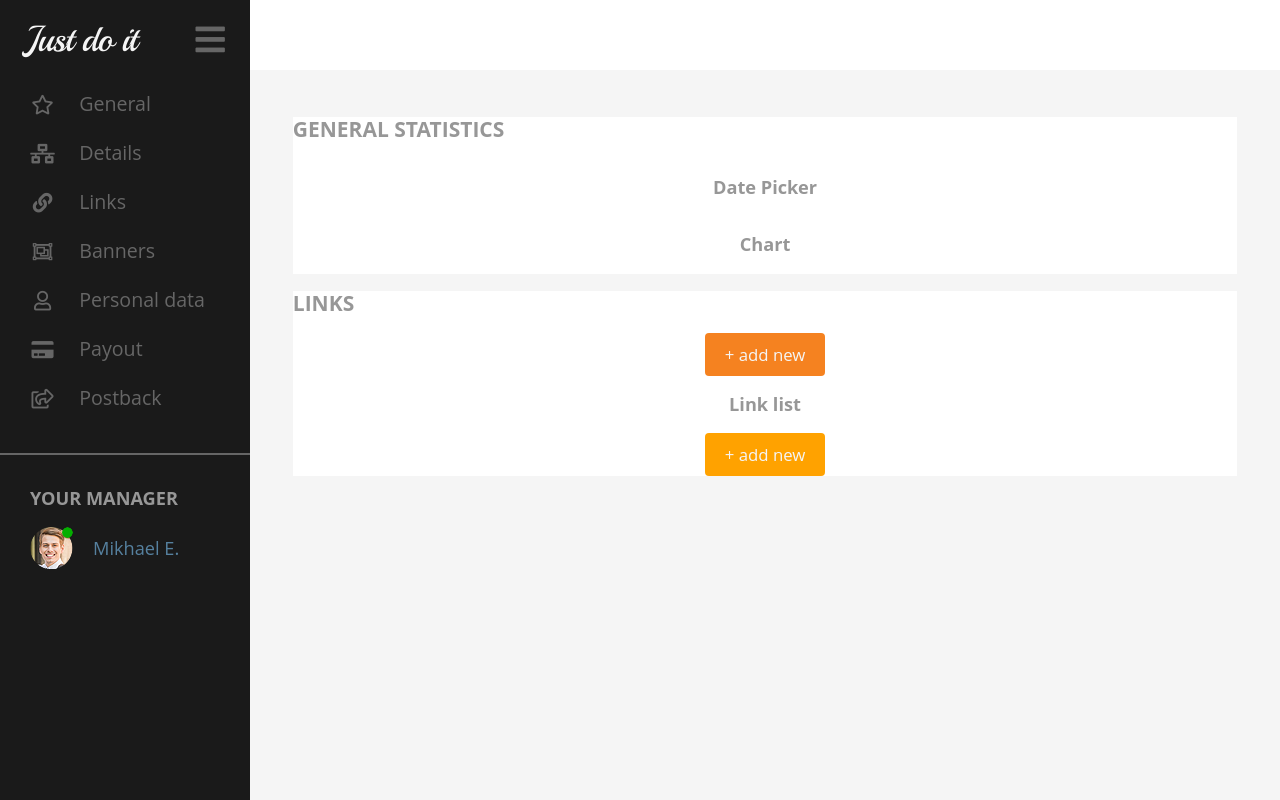
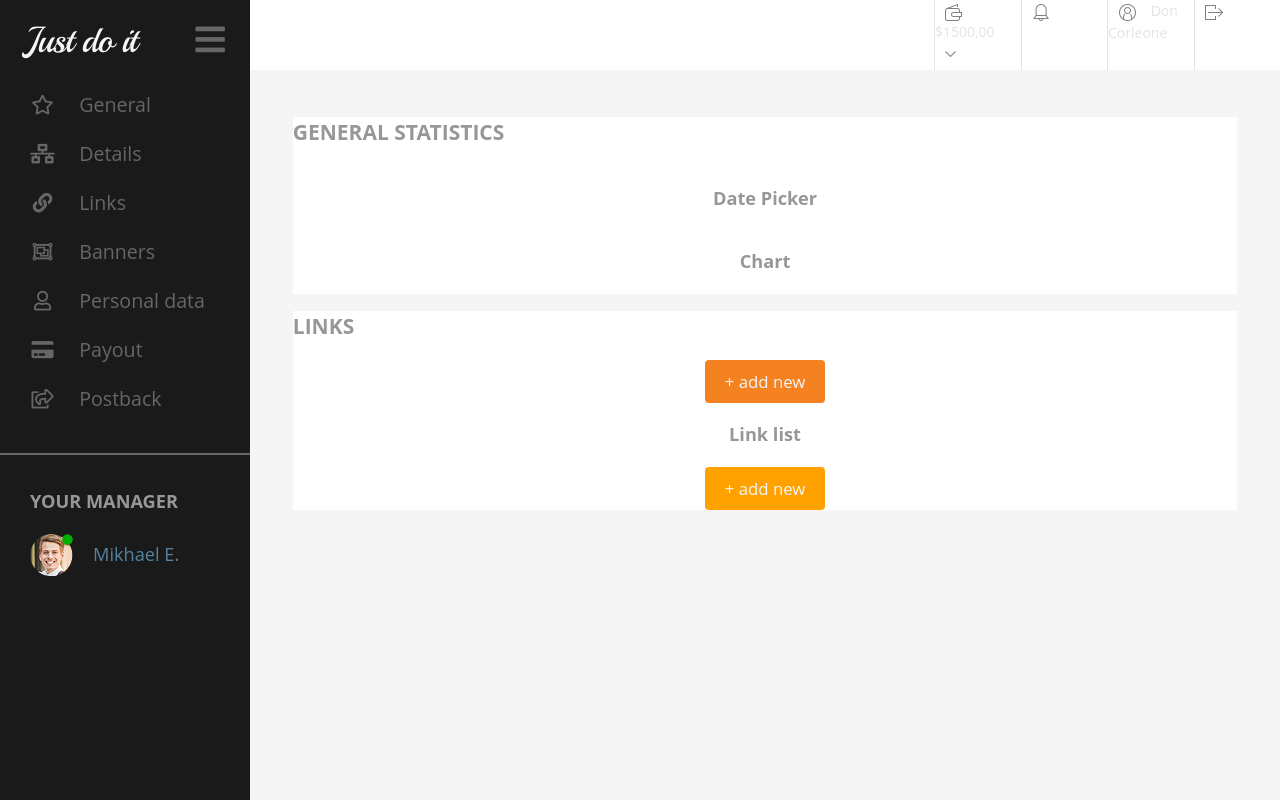
Before and after one commit to kai-mareving/golden-wallet, a website: page src/index.html in a window 1280 px wide. Drawn offline with nearby package versions, Linux system fonts and the light colour scheme; files that its build step writes are made by us from their sources.

Commit message:
header layout v.0.1

```diff
--- a/src/index.html
+++ b/src/index.html
@@ -11,14 +11,24 @@
 </head>
 <body>
   <header class="top">
-    <div class="top-menu">
-			<div class="menu-link-group">
-				<a href="#"><img src="images/icons/wallet.png" alt="wallet"></a>
-				<a href="#"><img src="images/icons/notification.png" alt="notification"></a>
-        <a href="#"><img src="images/icons/profile.png" alt="profile"></a>
-        <a href="#"><img src="images/icons/quit.png" alt="quit"></a>
-			</div>
-		</div>
+    <div class="menu">
+      <div class="menu-spacing"></div>
+      <div class="menu-link">
+        <img src="images/icons/wallet.png" alt="wallet">
+        <span id="cash">$1500,00</span>
+        <img src="images/icons/arrow-down.png" alt="arrow-down">
+      </div>
+      <div class="menu-link">
+        <img src="images/icons/notification.png" alt="notification">
+      </div>
+      <div class="menu-link">
+        <img src="images/icons/profile.png" alt="profile">
+        <span id="profile">Don Corleone</span>
+      </div>
+      <div class="menu-link">
+        <img src="images/icons/quit.png" alt="quit">
+      </div>
+    </div>
   </header>
 
   <header class="sidebar">
--- a/src/sass/_layout.scss
+++ b/src/sass/_layout.scss
@@ -13,6 +13,7 @@ body {
   color: $gray-hover-dark-color;
   font-family: $paragraph-font;
   font-size: $paragraph-font-size;
+  line-height: 1.5;
 }
 
 h1 { font-size: $title-font-size; }
@@ -49,12 +50,41 @@ div.flex-col-100 {
 header.top {
   width: 100%;
   background: $white-color;
+  color: $gray-hover-light-color;
+  position: fixed;
   height: 70px;
-  position: fixed;
   top: 0;
   left: 0;
+  padding-left: 250px;
+
+  div.menu {
+    @include flex(row, center, flex-end);
+    flex-wrap: nowrap;
+    width: 100%;
+    height: 70px;
+
+    div.menu-spacing {
+      flex: 8;
+      height: 70px;
+      background-color: $white-color;
+      align-items: stretch;
+    }
+
+    div.menu-link {
+      flex: 1;
+      height: 70px;
+      border-left: 1px solid $gray-hover-light-color;
+
+      img {
+        display: inline-block;
+        vertical-align: middle;
+        filter: opacity(50%);
+        margin: 0 10px;
+        background-color: white;
+      }
+    }
+  }
 }
-
 
 //# MAIN SECTION
 section {
```
